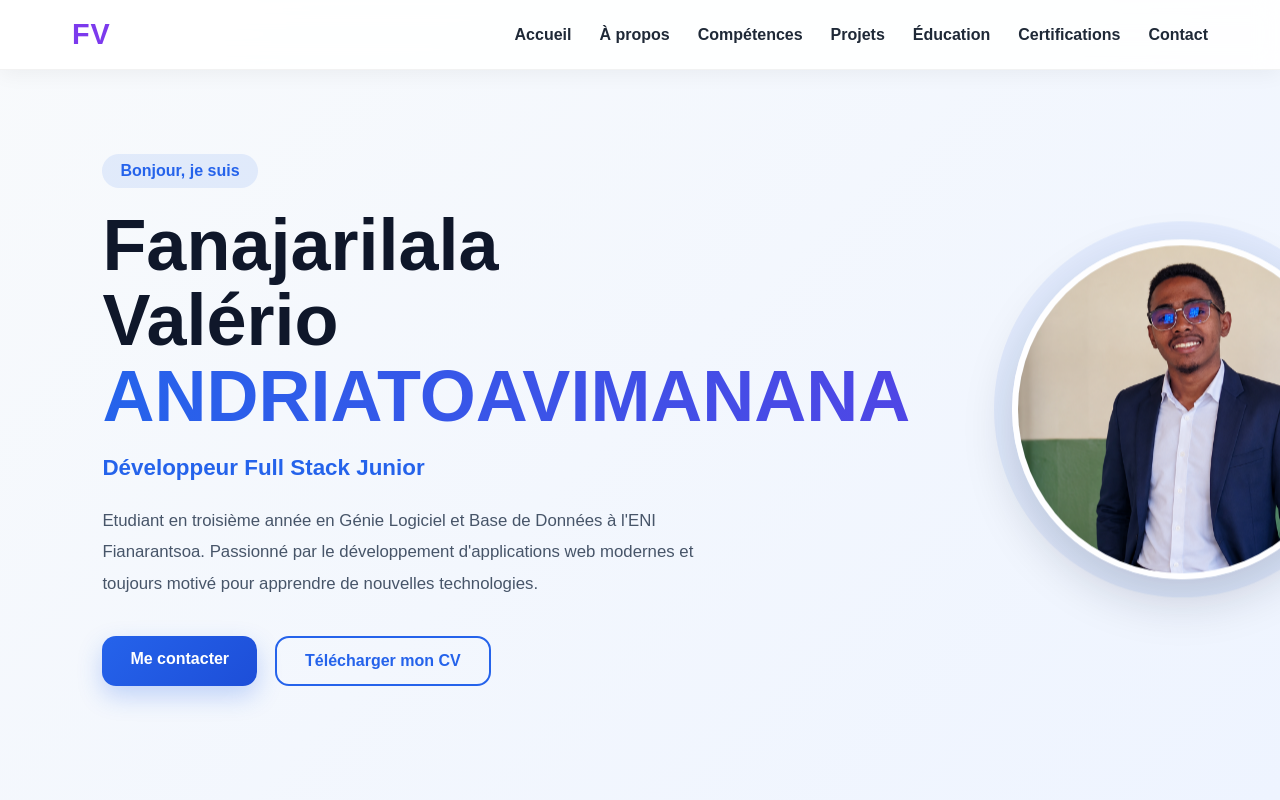
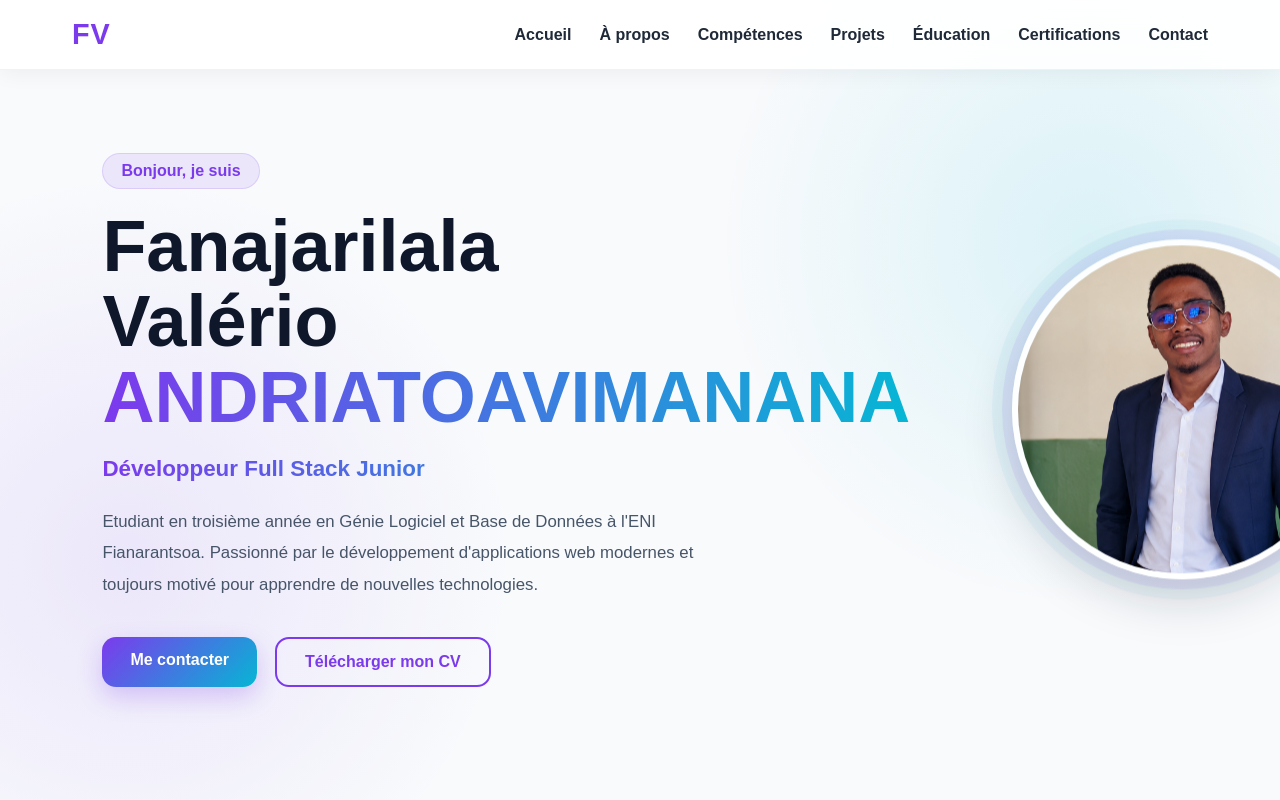
Before and after one commit to Fanajaval/mon-portfolio, a React app: page / in a window 1280 px wide. Shown: the top 800 px of the page. Built offline with nearby package versions, Linux system fonts and the light colour scheme; the HTML template or start-up script is replaced by a standard one.

Commit message:
code couleur-hero

```diff
--- a/src/styles/Hero.css
+++ b/src/styles/Hero.css
@@ -6,7 +6,18 @@
   gap: 260px;
 
   padding: 120px 8% 80px;
-  background: linear-gradient(135deg, #f8fafc 0%, #eef4ff 100%);
+  background:
+  radial-gradient(
+    circle at 85% 30%,
+    rgba(6, 182, 212, 0.12),
+    transparent 30%
+  ),
+  radial-gradient(
+    circle at 10% 70%,
+    rgba(124, 58, 237, 0.10),
+    transparent 30%
+  ),
+  #f8fafc;
 }
 
 .hero-content {
@@ -18,28 +29,35 @@
   display: inline-block;
   font-size: 1rem;
   font-weight: 600;
-  color: #2563eb;
+  color: var(--primary-color);
 
-  background: rgba(37, 99, 235, 0.1);
+  background: rgba(124, 58, 237, 0.10);
+
   padding: 8px 18px;
   border-radius: 999px;
+  margin-bottom: 20px;
 
-  margin-bottom: 20px;
+  border: 1px solid rgba(124, 58, 237, 0.15);
 }
 
 .hero-title {
   font-size: clamp(2.5rem, 6vw, 4.5rem);
   line-height: 1.05;
   font-weight: 800;
-
   margin-bottom: 20px;
-  color: #0f172a;
+  color: var(--dark-color);
 }
 
 .hero-title span {
-  background: linear-gradient(90deg, #2563eb, #4f46e5);
+  background: linear-gradient(
+    90deg,
+    var(--primary-color),
+    var(--secondary-color)
+  );
+
   -webkit-background-clip: text;
   background-clip: text;
+
   color: transparent;
   -webkit-text-fill-color: transparent;
 }
@@ -48,7 +66,19 @@
 .hero-subtitle {
   font-size: 1.4rem;
   font-weight: 700;
-  color: #2563eb;
+
+  background: linear-gradient(
+    90deg,
+    var(--primary-color),
+    var(--secondary-color)
+  );
+
+  -webkit-background-clip: text;
+  background-clip: text;
+
+  color: transparent;
+  -webkit-text-fill-color: transparent;
+
   margin-bottom: 24px;
 }
 
@@ -74,26 +104,41 @@
 }
 
 .btn-primary {
-  background: linear-gradient(135deg, #2563eb, #1d4ed8);
+  background: linear-gradient(
+    135deg,
+    #7C3AED,
+    #06B6D4
+  );
+
   color: #ffffff;
-  box-shadow: 0 10px 25px rgba(37, 99, 235, 0.25);
+
+  box-shadow:
+    0 10px 25px rgba(124, 58, 237, 0.25);
 }
 
 .btn-primary:hover {
-  transform: translateY(-2px);
-  box-shadow: 0 16px 35px rgba(37, 99, 235, 0.35);
+  transform: translateY(-3px);
+
+  box-shadow:
+    0 16px 35px rgba(124, 58, 237, 0.35);
 }
 
 .btn-secondary {
-  border: 2px solid #2563eb;
-  color: #2563eb;
+  border: 2px solid var(--primary-color);
+  color: var(--primary-color);
   background: transparent;
 }
 
 .btn-secondary:hover {
-  background: #2563eb;
-  color: #ffffff;
-  transform: translateY(-2px);
+  background: linear-gradient(
+    135deg,
+    var(--primary-color),
+    var(--secondary-color)
+  );
+
+  color: var(--white);
+  border-color: transparent;
+  transform: translateY(-3px);
 }
 
 .hero-image {
@@ -113,7 +158,8 @@
 
   box-shadow:
     0 20px 50px rgba(15, 23, 42, 0.18),
-    0 0 0 18px rgba(37, 99, 235, 0.08);
+    0 0 0 10px rgba(124, 58, 237, 0.08),
+    0 0 0 20px rgba(6, 182, 212, 0.05);
 
   animation: float 5s ease-in-out infinite;
   transition: transform 0.3s ease;
```
